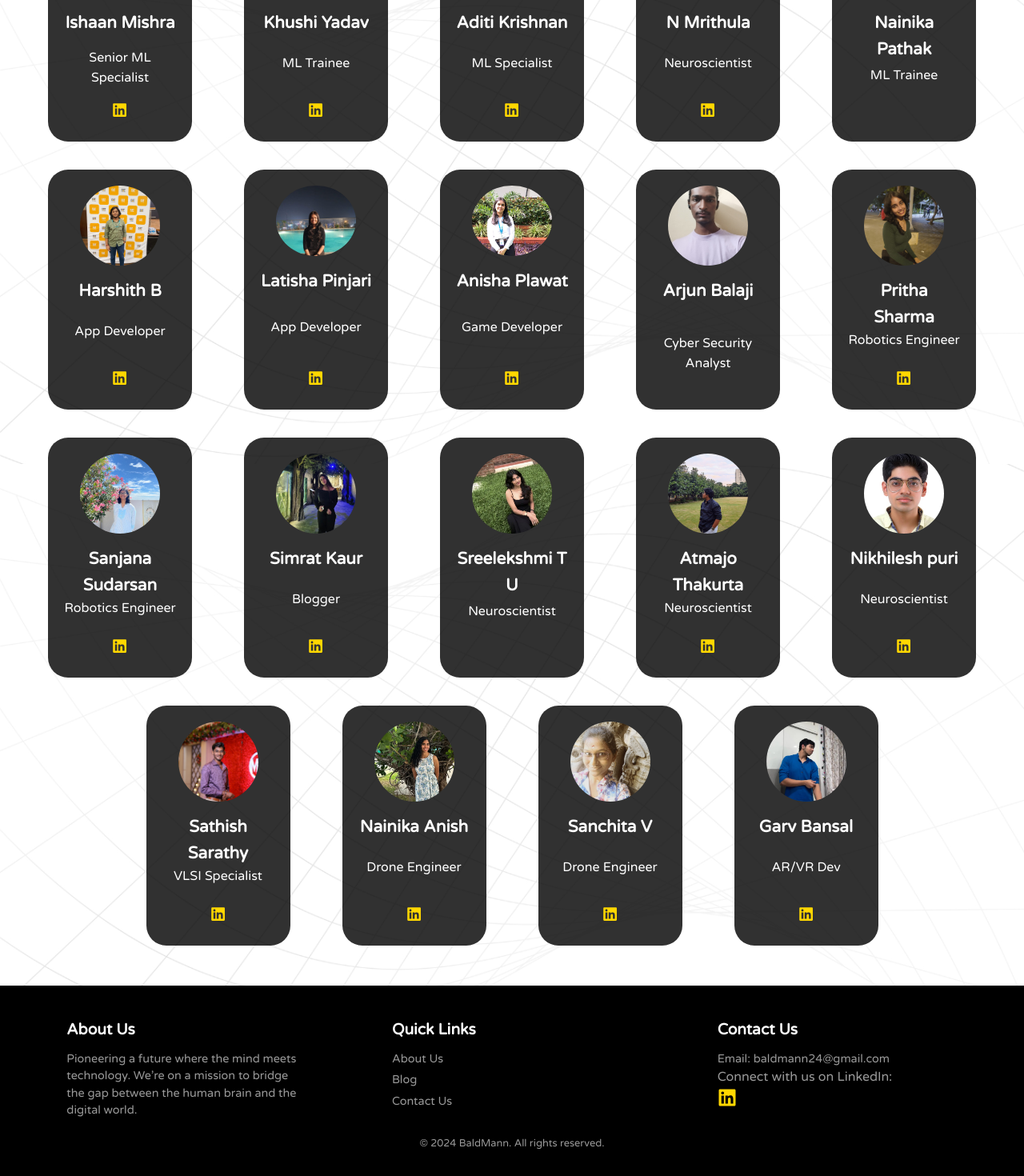
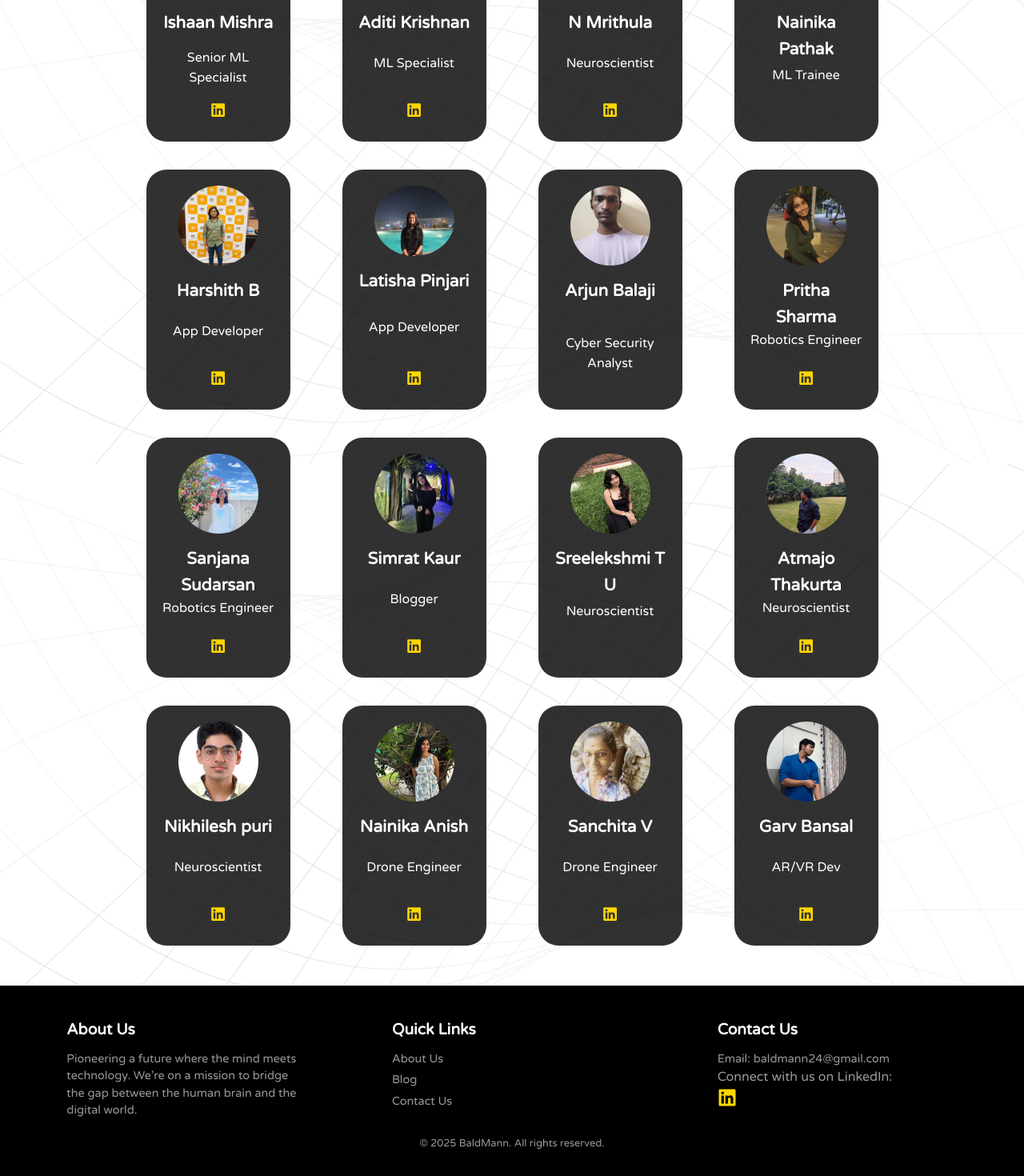
Before and after one commit to shre0700/Baldmann, a React (Create React App) app in the folder client/baldmann/: page /team in a window 1280 px wide. Shown: the part 1580-3050 px from the top of the page at 80% size. Built offline with nearby package versions, Linux system fonts and the light colour scheme; a web font is replaced by a local one.

Commit message:
Updated Our Team and footer

```diff
--- a/client/baldmann/src/components/Footer.jsx
+++ b/client/baldmann/src/components/Footer.jsx
@@ -58,7 +58,7 @@ const Footer = () => {
 
             {/* Footer Bottom */}
             <div className="footer-bottom">
-                <p>© 2024 BaldMann. All rights reserved.</p>
+                <p>© 2025 BaldMann. All rights reserved.</p>
             </div>
         </footer>
     );
--- a/client/baldmann/src/pages/OurTeam.jsx
+++ b/client/baldmann/src/pages/OurTeam.jsx
@@ -121,13 +121,6 @@ const OurTeam = () => {
             size="small"
           />
           <Cards
-            imageSrc={khushi}
-            name="Khushi Yadav"
-            position="ML Trainee"
-            linkedin="https://www.linkedin.com/in/khushi-yadav-34b237317/"
-            size="small"
-          />
-          <Cards
             imageSrc={aditi}
             name="Aditi Krishnan"
             position="ML Specialist"
@@ -165,13 +158,6 @@ const OurTeam = () => {
           />
 
           <Cards
-            imageSrc={Anisha}
-            name="Anisha Plawat"
-            position="Game Developer"
-            linkedin="https://www.linkedin.com/in/anisha-plawat-19b693259/"
-            size="small"
-          />
-          <Cards
             imageSrc={balaji}
             name="Arjun Balaji"
             position="Cyber Security Analyst"
@@ -184,6 +170,7 @@ const OurTeam = () => {
             linkedin="https://www.linkedin.com/in/prithasharma?utm_source=share&utm_campaign=share_via&utm_content=profile&utm_medium=android_app "
             size="small"
           />
+
           </div>
           <div className='the-bald-t'>
           <Cards
@@ -193,7 +180,6 @@ const OurTeam = () => {
             linkedin="https://www.linkedin.com/in/sanjana-sudarsan-5963ab31a?utm_source=share&utm_campaign=share_via&utm_content=profile&utm_medium=android_app"
             size="small"
           />
-
           <Cards
             imageSrc={simrat}
             name="Simrat Kaur"
@@ -215,6 +201,9 @@ const OurTeam = () => {
             linkedin="https://www.linkedin.com/in/atmajo-thakurta-b58a09277?utm_source=share&utm_campaign=share_via&utm_content=profile&utm_medium=android_app"
             size="small"
           />
+
+          </div>
+          <div className='the-bald-t'>
           <Cards
             imageSrc={niki}
             name="Nikhilesh puri"
@@ -222,16 +211,6 @@ const OurTeam = () => {
             linkedin="https://www.linkedin.com/in/nikhilesh-puri-b7a3542a8/"
             size="small"
           />
-          </div>
-          <div className='the-bald-t'>
-          <Cards
-            imageSrc={sathish}
-            name="Sathish Sarathy"
-            position="VLSI Specialist"
-            linkedin="https://www.linkedin.com/in/sathish-sarathy-06357a275/"
-            size="small"
-          />
-
           <Cards
             imageSrc={nain}
             name="Nainika Anish"
```
